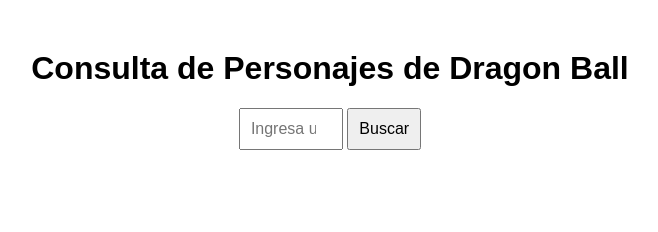
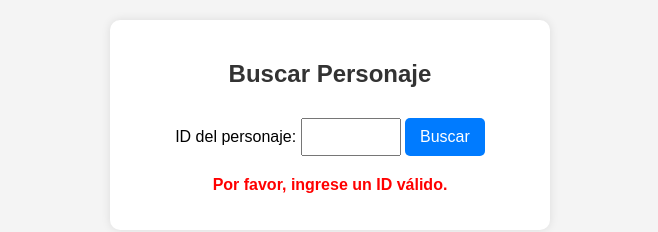
Before and after one commit to Dirac456/Game01, a plain HTML site: page index.html in a window 1280 px wide. Both pictures are taken after a click on the button "Buscar". Shown: the whole page, without its empty margins (310-968 px from the left). Drawn offline with Linux system fonts and the light colour scheme.

Commit message:
version 2

```diff
--- a/index.html
+++ b/index.html
@@ -3,68 +3,135 @@
 <head>
     <meta charset="UTF-8">
     <meta name="viewport" content="width=device-width, initial-scale=1.0">
-    <title>Dragon Ball API</title>
+    <title>Buscar Personaje</title>
     <style>
         body {
             font-family: Arial, sans-serif;
             text-align: center;
-            margin: 50px;
+            background-color: #f4f4f4;
+            margin: 0;
+            padding: 20px;
+        }
+        .container {
+            background: white;
+            padding: 20px;
+            border-radius: 10px;
+            box-shadow: 0 0 10px rgba(0, 0, 0, 0.1);
+            max-width: 400px;
+            margin: auto;
+        }
+        h2 {
+            color: #333;
         }
         input {
-            padding: 10px;
+            padding: 8px;
             font-size: 16px;
             width: 80px;
+            text-align: center;
+            margin: 10px 0;
         }
         button {
-            padding: 10px;
+            padding: 10px 15px;
             font-size: 16px;
+            background-color: #007BFF;
+            color: white;
+            border: none;
+            border-radius: 5px;
             cursor: pointer;
+            transition: 0.3s;
         }
-        #character-container {
-            margin-top: 20px;
+        button:hover {
+            background-color: #0056b3;
         }
-        img {
-            width: 200px;
+        #nombre, #tipo, #poder {
+            font-size: 18px;
+            margin: 10px 0;
+            color: #555;
+        }
+        #imagen {
+            display: none; /* Se mostrará cuando se cargue una imagen */
+            width: 100%;
+            max-width: 200px;
             height: auto;
+            border-radius: 10px;
             margin-top: 10px;
-            border-radius: 10px;
+            display: block;  /* Asegura que la imagen se trate como bloque */
+            margin-left: auto;
+            margin-right: auto; /* Centra horizontalmente */
+        }
+
+        #mensaje {
+            color: red;
+            font-weight: bold;
+            margin-top: 10px;
         }
     </style>
 </head>
 <body>
-    <h1>Consulta de Personajes de Dragon Ball</h1>
-    <input type="number" id="characterId" min="1" required placeholder="Ingresa un ID">
-    <button onclick="fetchCharacter()">Buscar</button>
-    <div id="character-container"></div>
+    <div class="container">
+        <h2>Buscar Personaje</h2>
+        <label for="idInput">ID del personaje:</label>
+        <input type="number" id="idInput" min="1" max="3">
+        <button onclick="buscarPersonaje()">Buscar</button>
+
+        <h3 id="nombre"></h3>
+        <p id="tipo"></p>
+        <p id="poder"></p>
+        <img id="imagen" src="" alt="">
+        <p id="mensaje"></p>
+    </div>
 
     <script>
-        async function fetchCharacter() {
-            const characterId = document.getElementById("characterId").value;
-            if (!characterId) {
-                alert("Por favor, ingresa un ID válido.");
+        async function buscarPersonaje() {
+            const id = document.getElementById("idInput").value;
+            const nombre = document.getElementById("nombre");
+            const tipo = document.getElementById("tipo");
+            const poder = document.getElementById("poder");
+            const imagen = document.getElementById("imagen");
+            const mensaje = document.getElementById("mensaje");
+
+            // Limpiar mensajes anteriores
+            nombre.textContent = "";
+            tipo.textContent = "";
+            poder.textContent = "";
+            imagen.style.display = "none";
+            mensaje.textContent = "";
+
+            if (!id) {
+                mensaje.textContent = "Por favor, ingrese un ID válido.";
                 return;
             }
 
-            const apiUrl = `https://dragonball-api.com/api/characters/${characterId}`;
+            try {
+                const url = `https://izh8lhq5el.execute-api.us-east-1.amazonaws.com/dev2/personaje?ID=${id}`;
+                const response = await fetch(url);
 
-            try {
-                const response = await fetch(apiUrl);
                 if (!response.ok) {
-                    throw new Error("Personaje no encontrado");
+                    throw new Error(`Error: ${response.status} - ${response.statusText}`);
                 }
 
                 const data = await response.json();
 
-                document.getElementById("character-container").innerHTML = `
-                    <h2>${data.name}</h2>
-                    <img src="${data.image}" alt="${data.name}">
-                    <p><strong>Raza:</strong> ${data.race || "Desconocida"}</p>
-                    <p><strong>Género:</strong> ${data.gender || "Desconocido"}</p>
-                    <p><strong>Universo:</strong> ${data.universe || "No especificado"}</p>
-                    <p><strong>Especie:</strong> ${data.species || "No especificado"}</p>
-                `;
+                if (data.message) {
+                    mensaje.textContent = data.message;
+                    return;
+                }
+
+                // ✅ Usar nombres de claves en minúsculas, tal como devuelve la API
+                nombre.textContent = `Nombre: ${data.nombre}`;
+                tipo.textContent = `Tipo: ${data.tipo}`;
+                poder.textContent = `Poder: ${data.poder}`;
+
+                if (data.imagen) {
+                    imagen.src = data.imagen;
+                    imagen.alt = `Imagen de ${data.nombre}`;
+                    imagen.style.display = "block";
+                } else {
+                    mensaje.textContent = "Imagen no disponible.";
+                }
             } catch (error) {
-                document.getElementById("character-container").innerHTML = "<p>Error: Personaje no encontrado</p>";
+                mensaje.textContent = "No se pudo obtener la información del personaje.";
+                console.error("Error en la solicitud:", error);
             }
         }
     </script>
```
